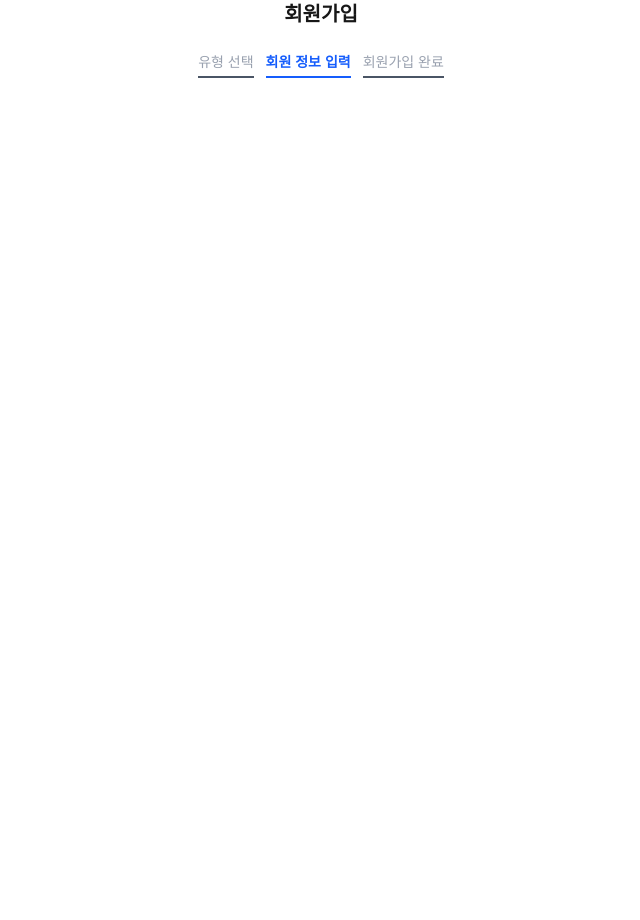
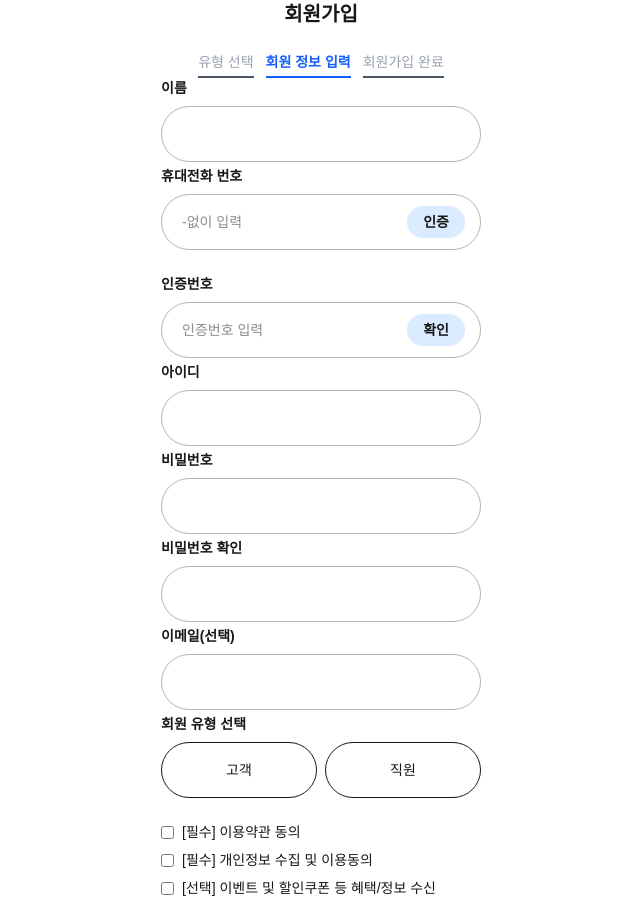
Before and after one commit to zzimple/FE, a Next.js app: page /signup/user-info/user in a window 1280 px wide. Shown: the top 920 px of the page, without its empty margins (319-959 px from the left). Before the commit the page ends 800 px from the top, so only its background shows below. Built offline with nearby package versions, Linux system fonts and the light colour scheme.

Commit message:
✨ Feat: 손님/직원용 회원가입 - API 연동 완료료

```diff
--- a/src/app/signup/user-info/user/page.tsx
+++ b/src/app/signup/user-info/user/page.tsx
@@ -1,44 +1,73 @@
 "use client";
 
-import { useState } from "react";
+import { useState, useEffect } from "react";
+import { useRouter } from "next/navigation";
+import SignupHeader from "@/components/signup/SignupHeader";
+import InputField from "@/components/signup/form/InputField";
+import PhoneVerificationField from "@/components/signup/form/PhoneVerificationField";
+import MemberTypeSelector from "@/components/signup/form/MemberTypeSelectorProps";
+import TermsAgreement from "@/components/signup/form/TermsAgreementProps";
 import api from "@/lib/api";
-import SignupHeader from "@/components/signup/SignupHeader";
-import { useRouter } from "next/navigation";
 import axios from "axios";
 
 export default function UserSignupPage() {
   const router = useRouter();
 
-  const [userName, setuserName] = useState("");
-  const [phoneNumber, setphoneNumber] = useState("");
-  const [loginId, setloginId] = useState("");
+  const [loginId, setLoginId] = useState("");
+  const [phoneNumber, setPhoneNumber] = useState("");
+  const [code, setCode] = useState("");
+  const [userName, setUserName] = useState("");
   const [password, setPassword] = useState("");
   const [passwordConfirm, setPasswordConfirm] = useState("");
   const [email, setEmail] = useState("");
-  const [memberType, setMemberType] = useState<"guest" | "staff" | null>(null);
+  const [userRole, setUserRole] = useState<"GUEST" | "STAFF" | null>(null);
+
   const [agreeTerms, setAgreeTerms] = useState(false);
   const [agreePrivacy, setAgreePrivacy] = useState(false);
   const [agreePromo, setAgreePromo] = useState(false);
 
+  const [showTimer, setShowTimer] = useState(false);
+  const [smsSent, setSmsSent] = useState(false);
+  const [isVerified, setIsVerified] = useState(false);
+
+
+  const [passwordMismatchError, setPasswordMismatchError] = useState("");
+  const [emailError, setEmailError] = useState("");
+
+  const isValidEmail = (email: string) =>
+    /^[^\s@]+@[^\s@]+\.[^\s@]+$/.test(email);
+
+  useEffect(() => {
+    if (!passwordConfirm) {
+      setPasswordMismatchError("");
+    } else if (password !== passwordConfirm) {
+      setPasswordMismatchError("비밀번호가 일치하지 않습니다.");
+    } else {
+      setPasswordMismatchError("");
+    }
+  }, [password, passwordConfirm]);
+
   const handleSubmit = async (e: React.FormEvent) => {
     e.preventDefault();
 
-    if (!agreeTerms || !agreePrivacy) return alert("필수 약관에 동의해주세요.");
-    if (password !== passwordConfirm)
-      return alert("비밀번호가 일치하지 않습니다.");
-    if (!memberType) return alert("회원 유형을 선택해주세요.");
+    if (!agreeTerms || !agreePrivacy)
+      return alert("필수 약관에 동의해주세요.");
+
+    if (!userRole)
+      return alert("회원 유형을 선택해주세요.");
 
     const payload = {
       userName,
-      phone: phoneNumber,
+      phoneNumber,
       loginId,
       password,
       email,
-      memberType,
+      userRole: userRole,
     };
 
     try {
-      await api.post("/auth/signup/customer", payload);
+      await api.post("/users/register", payload);
+      console.log("payload", payload);
       router.push("/signup/signup-complete");
     } catch (err) {
       if (axios.isAxiosError(err)) {
@@ -50,10 +79,82 @@ export default function UserSignupPage() {
   };
 
   return (
-    <main className="min-h-screen flex flex-col items-center px-4">
+    <main className="min-h-screen flex flex-col items-center justify-center px-4">
       <SignupHeader title="회원가입" currentStep={1} />
-      {/* 이름, 전화번호, 아이디, 비밀번호 등 기존 폼 복붙 후 회원 유형 선택만 유지 */}
-      {/* 약관 동의 및 제출 버튼 포함 */}
+
+      <form onSubmit={handleSubmit} className="w-full max-w-xs space-y-6">
+
+        {/* 이름 */}
+        <InputField label="이름" value={userName} onChange={setUserName} />
+
+
+        {/* 전화번호 + 인증번호*/}
+        <PhoneVerificationField
+          phone={phoneNumber}
+          setPhone={setPhoneNumber}
+          code={code}
+          setCode={setCode}
+          onSMSSent={() => {
+            setSmsSent(true);
+            setShowTimer(true);
+          }}
+          setIsVerified={setIsVerified}
+        />
+
+        {/* 아이디 입력력 */}
+        <InputField label="아이디" value={loginId} onChange={setLoginId} />
+
+        {/* 비밀번호 입력 */}
+        <InputField label="비밀번호" type="password" value={password} onChange={setPassword} />
+
+        {/* 비밀번호 확인 */}
+        <InputField label="비밀번호 확인"
+          type="password"
+          value={passwordConfirm}
+          onChange={setPasswordConfirm}
+        />
+
+        {passwordMismatchError && (
+          <p className="text-red-500 text-xs pl-2">{passwordMismatchError}</p>
+        )}
+
+        {/* 이메일 입력 (선택) */}
+        <InputField
+          label="이메일(선택)"
+          type="email"
+          value={email}
+          onChange={(value) => {
+            setEmail(value);
+            if (value && !isValidEmail(value)) {
+              setEmailError("올바른 이메일 형식이 아닙니다.");
+            } else {
+              setEmailError("");
+            }
+          }}
+        />
+
+        {emailError && (
+          <p className="text-red-500 text-xs pl-2">{emailError}</p>
+        )}
+        {/* 회원 유형 선택: 고객 / 직원 */}
+        <MemberTypeSelector userRole={userRole} setUserRole={setUserRole} />
+
+
+        {/* 약관 동의 항목들 */}
+        <TermsAgreement
+          agreeTerms={agreeTerms}
+          setAgreeTerms={setAgreeTerms}
+          agreePrivacy={agreePrivacy}
+          setAgreePrivacy={setAgreePrivacy}
+          agreePromo={agreePromo}
+          setAgreePromo={setAgreePromo}
+        />
+
+        {/* 📩 회원가입 완료 버튼 */}
+        <button type="submit" className="w-full h-14 rounded-full bg-[#2948FF] text-white text-sm">
+          회원가입 완료
+        </button>
+      </form>
     </main>
   );
 }
```
